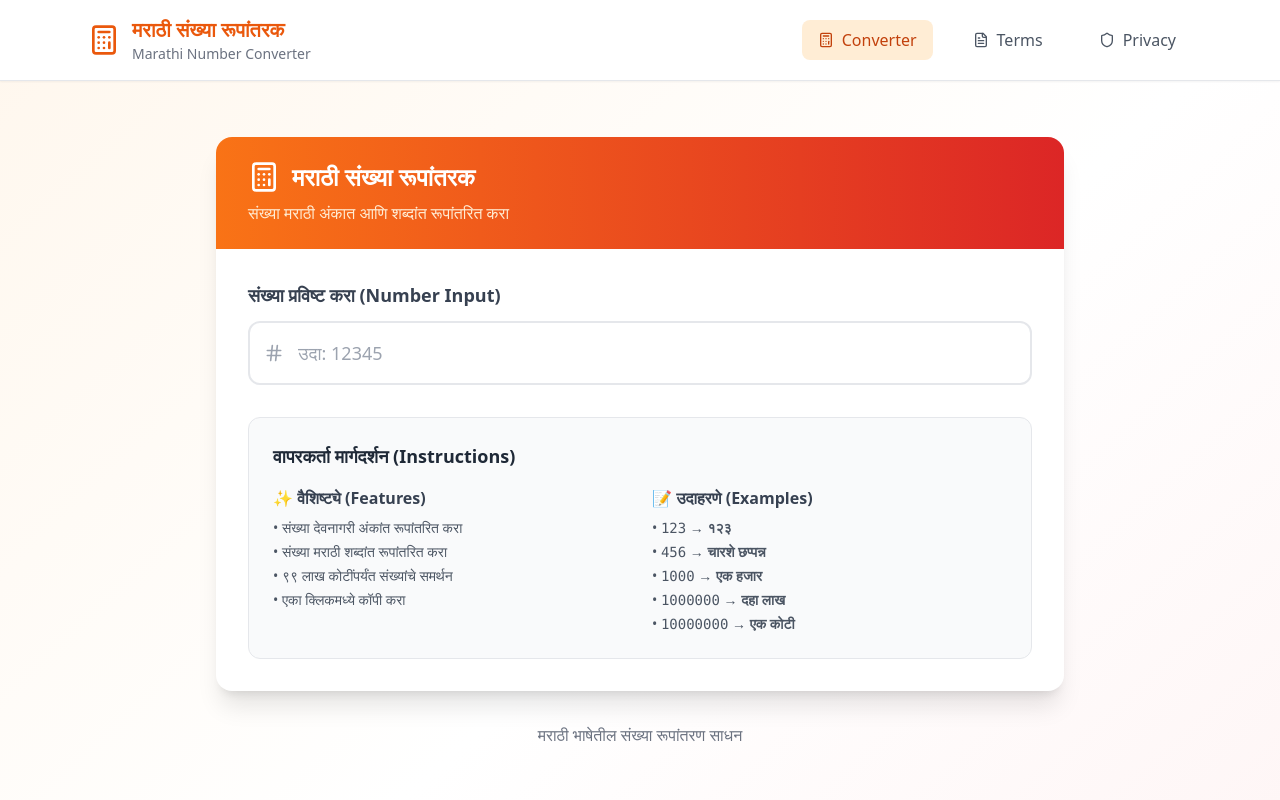
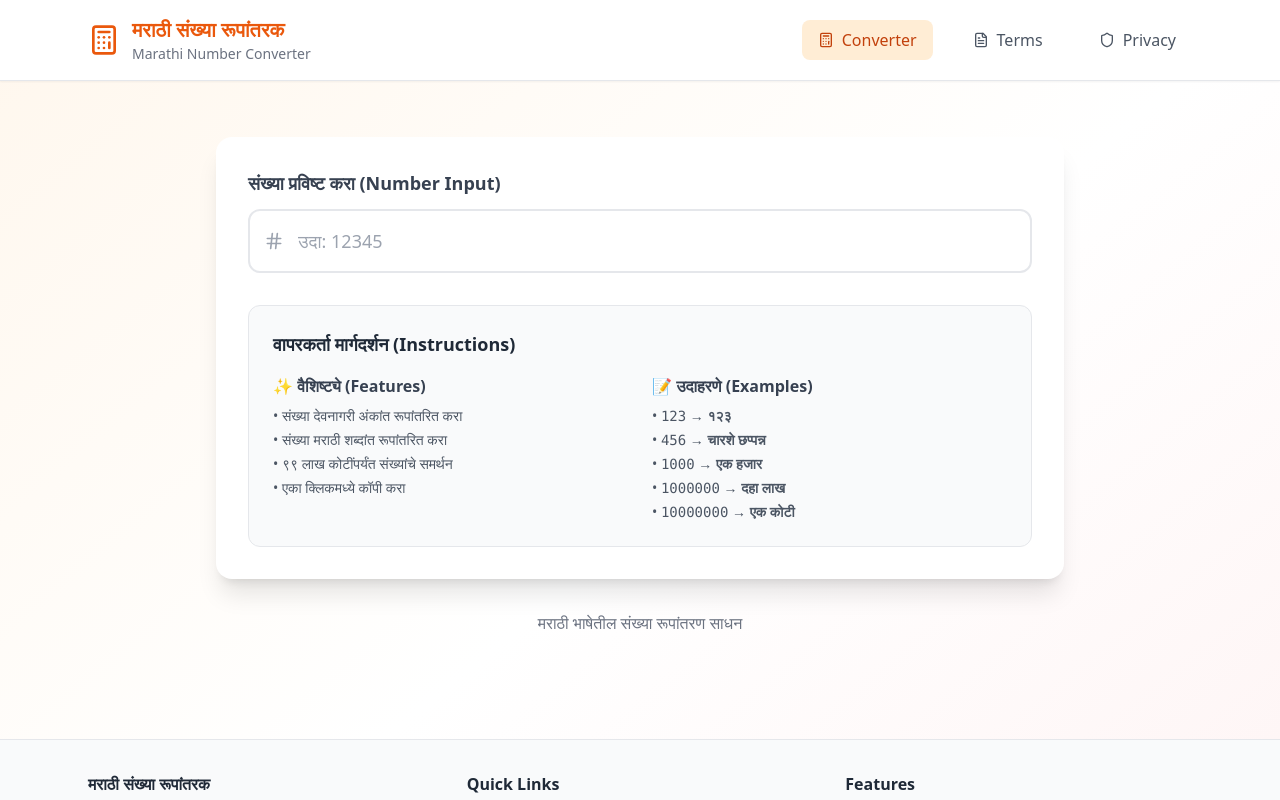
Before and after one commit to Shirishpantone/Marathicounter, a React (Vite) app: page / in a window 1280 px wide. Shown: the top 800 px of the page. Built offline with nearby package versions, Linux system fonts and the light colour scheme.

Commit message:
Remove orange header section from NumberConverter

```diff
--- a/src/components/NumberConverter.tsx
+++ b/src/components/NumberConverter.tsx
@@ -43,15 +43,6 @@ export default function NumberConverter() {
   return (
     <div className="max-w-4xl mx-auto p-6">
       <div className="bg-white rounded-2xl shadow-xl overflow-hidden">
-        {/* Header */}
-        <div className="bg-gradient-to-r from-orange-500 to-red-600 px-8 py-6">
-          <div className="flex items-center gap-3 text-white">
-            <Calculator className="w-8 h-8" />
-            <h1 className="text-2xl font-bold">मराठी संख्या रूपांतरक</h1>
-          </div>
-          <p className="text-orange-100 mt-2">संख्या मराठी अंकात आणि शब्दांत रूपांतरित करा</p>
-        </div>
-
         {/* Input Section */}
         <div className="p-8">
           <div className="mb-8">
```
